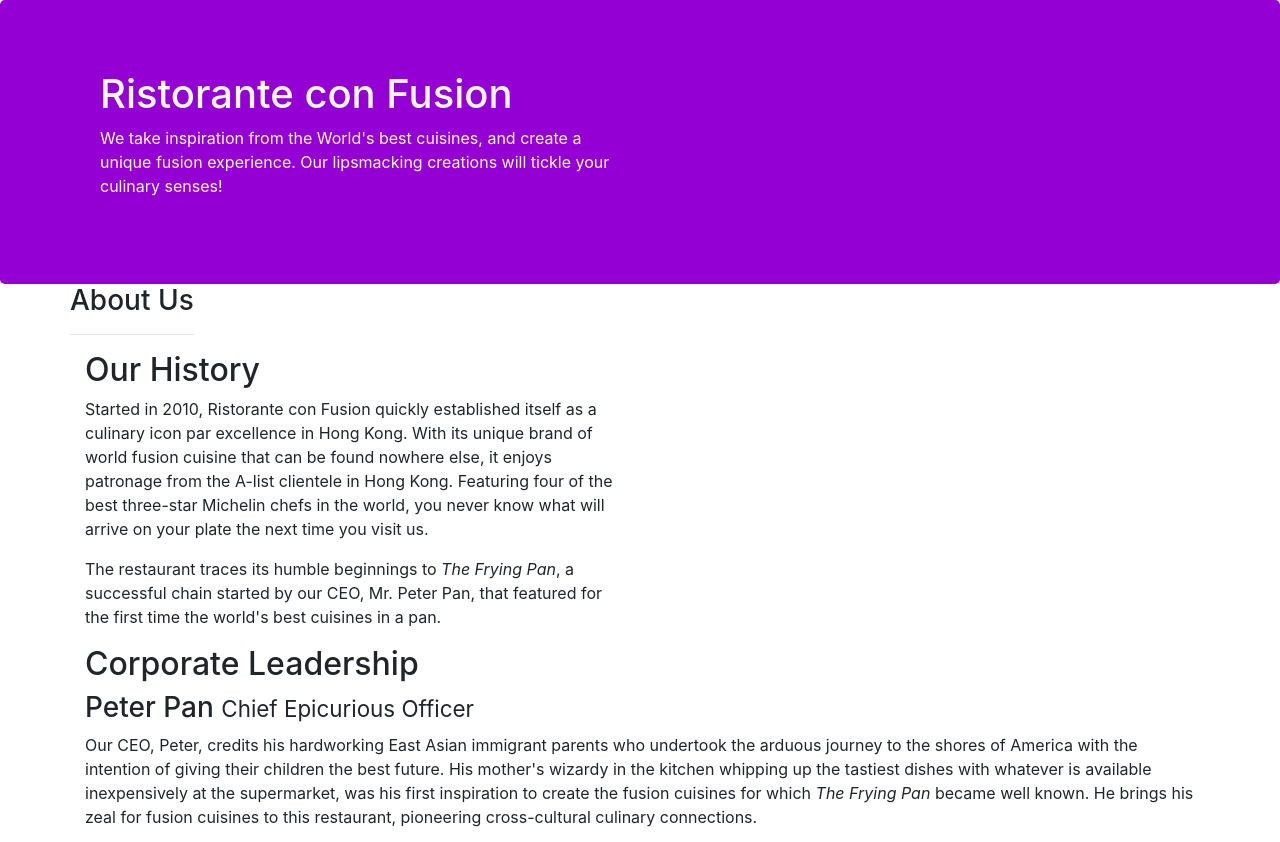
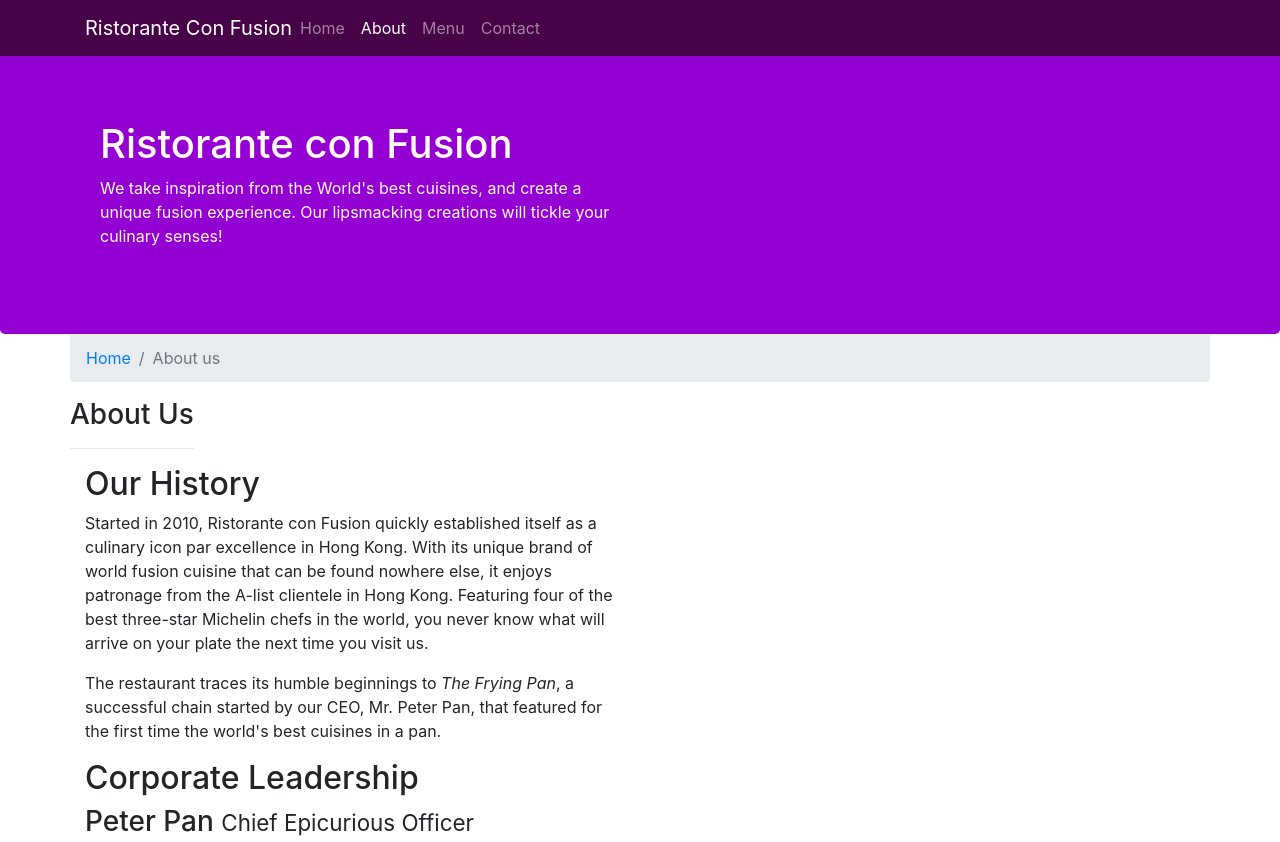
Before and after one commit to Mann18/bootstrap, a website: page aboutus.html in a window 1280 px wide. Shown: the top 842 px of the page. Drawn offline with nearby package versions, Linux system fonts and the light colour scheme.

Commit message:
navbar and breadcrumbs

```diff
--- a/aboutus.html
+++ b/aboutus.html
@@ -15,7 +15,27 @@
 </head>
 
 <body>
+    <nav class="navbar navbar-dark navbar-expand-sm fixed-top">
+        <div class="container">
+            <button  class="navbar-toggler" type="button" data-toggle="collapse" data-target="#Navbar">
+                <span class="navbar-toggler-icon">
 
+                </span>
+            </button>
+             <a class="navbar-brand mr-auto" href="index.html">Ristorante Con Fusion</a>
+             <div class="collapse navbar-collapse" id="Navbar">
+                <ul class="navbar-nav mr-auto">
+                    <li class="nav-list"><a class="nav-link" href="index.html">Home</a></li>
+                    <li class="nav-list active"><a class="nav-link" href="#">About</a></li>
+                    <li class="nav-list"><a class="nav-link" href="#">Menu</a></li>
+                    <li class="nav-list"><a class="nav-link" href="#">Contact</a></li>
+
+                </ul>
+             </div>
+
+        </div>
+
+     </nav>
     <header class="jumbotron">
         <div class="container">
             <div class="row row-header">
@@ -31,6 +51,10 @@
 
     <div class="container">
         <div class="row">
+            <ol class="col-12 breadcrumb">
+                <li class="breadcrumb-item"><a href="index.html">Home</a></li>
+                <li class="breadcrumb-item active">About us</li>
+            </ol>
             <div>
                <h3>About Us</h3>
                <hr>
@@ -71,7 +95,7 @@
                     <h5>Links</h5>
                     <ul class="list-unstyled">
                         <li><a href="index.html">Home</a></li>
-                        <li><a href="aboutus.html">About</a></li>
+                        <li><a href="#">About</a></li>
                         <li><a href="#">Menu</a></li>
                         <li><a href="#">Contact</a></li>
                     </ul>
--- a/css/styles.css
+++ b/css/styles.css
@@ -27,3 +27,12 @@ footer {
     font-size: 80%;
     color: #0f0f0f;
 }
+
+body {
+    padding: 50px 0px 0px 0px;
+    z-index: 0;
+}
+
+.navbar-dark {
+    background-color: rgb(71, 3, 71);
+}
```
Also changed, not shown: index.html (+21 -2 lines).
